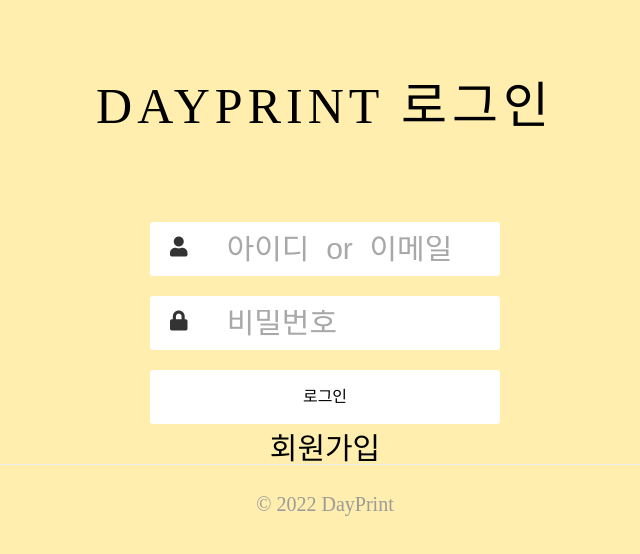
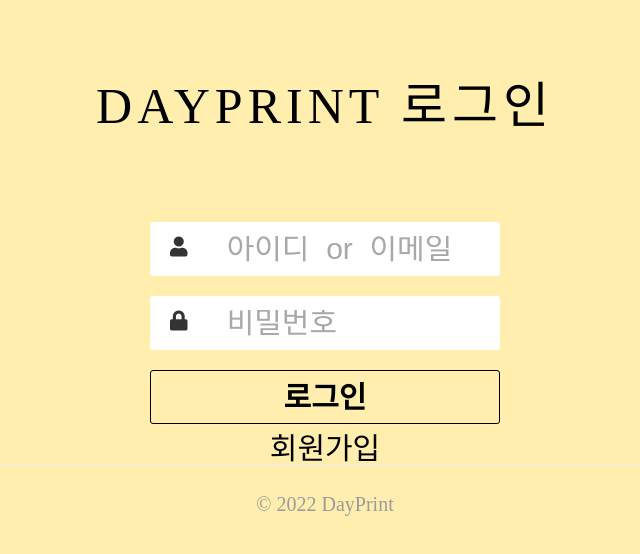
Before and after one commit to DayPrint/DayPrint_Frontend, a React (Create React App) app: page /login in a window 1280 px wide. Shown: the top 554 px of the page, without its empty margins (315-955 px from the left). Built offline with nearby package versions, Linux system fonts and the light colour scheme; a web font is replaced by a local one.

Commit message:
loginpage, signuppage 태그변경에맞게 css변경

```diff
--- a/src/style/styles.css
+++ b/src/style/styles.css
@@ -427,6 +427,21 @@ https://s3-us-west-2.amazonaws.com/s.cdpn.io/409269/food-drink-12.jpg
     position: relative;
     overflow: hidden;
 }
+#login .loginin{
+    width: 100%;
+    background:none;
+    border:1px solid #000;
+    color:#000;
+    text-transform: uppercase;
+    font-weight: 700;
+    font-size: 30px;
+}
+#login .loginin:hover::after{
+    content: '';
+    width: 100%;
+    height: 100%;
+    background: url(../style/images/shoe-prints-solid.svg);
+}
 #login .field input{
     position: absolute;
     left: 0;
@@ -584,6 +599,15 @@ https://s3-us-west-2.amazonaws.com/s.cdpn.io/409269/food-drink-12.jpg
     box-sizing: border-box;
     font-size: 30px;
 }
+#sign_up .signupup{
+    width: 100%;
+    background:none;
+    border:1px solid #000;
+    color:#000;
+    text-transform: uppercase;
+    font-weight: 700;
+    font-size: 30px;
+}
 #sign_up .field input:-ms-input-placeholder { /* Internet Explorer 10-11 */
     color:#A8A8A8;
 }
```
